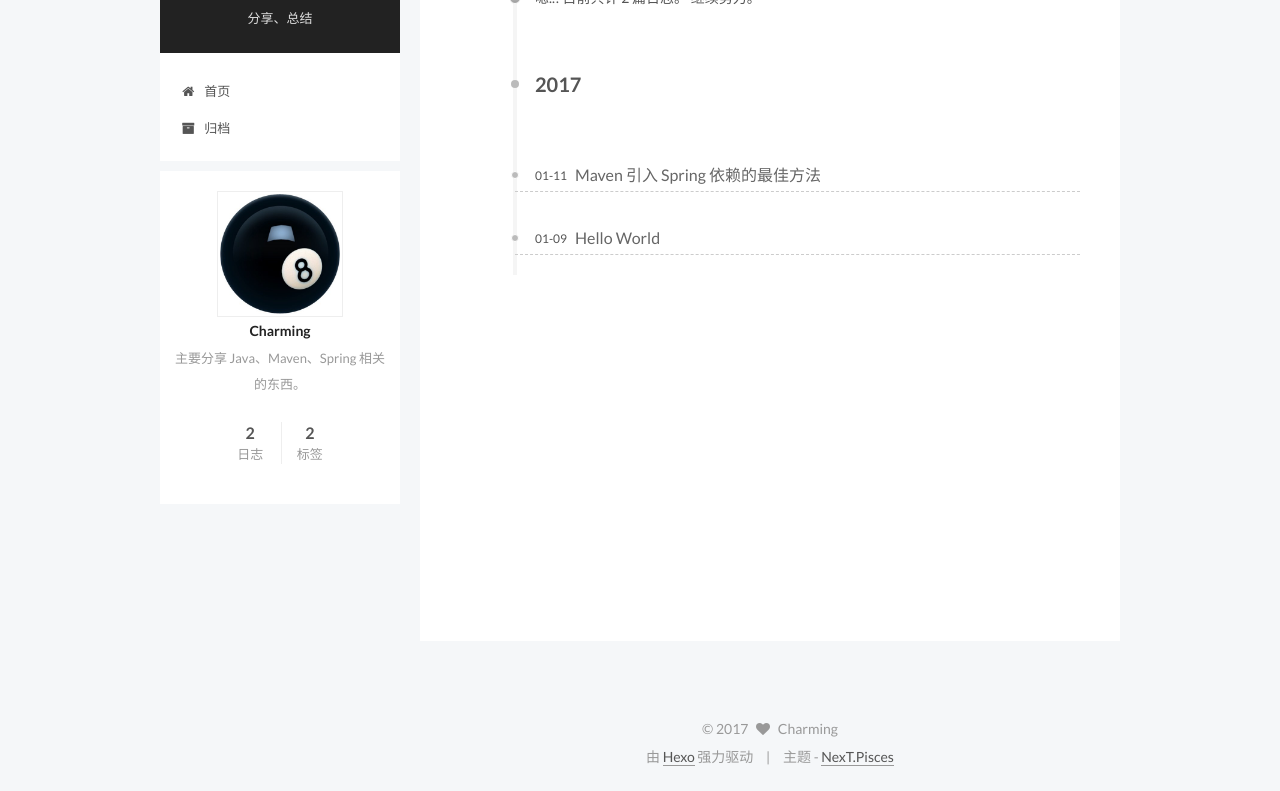
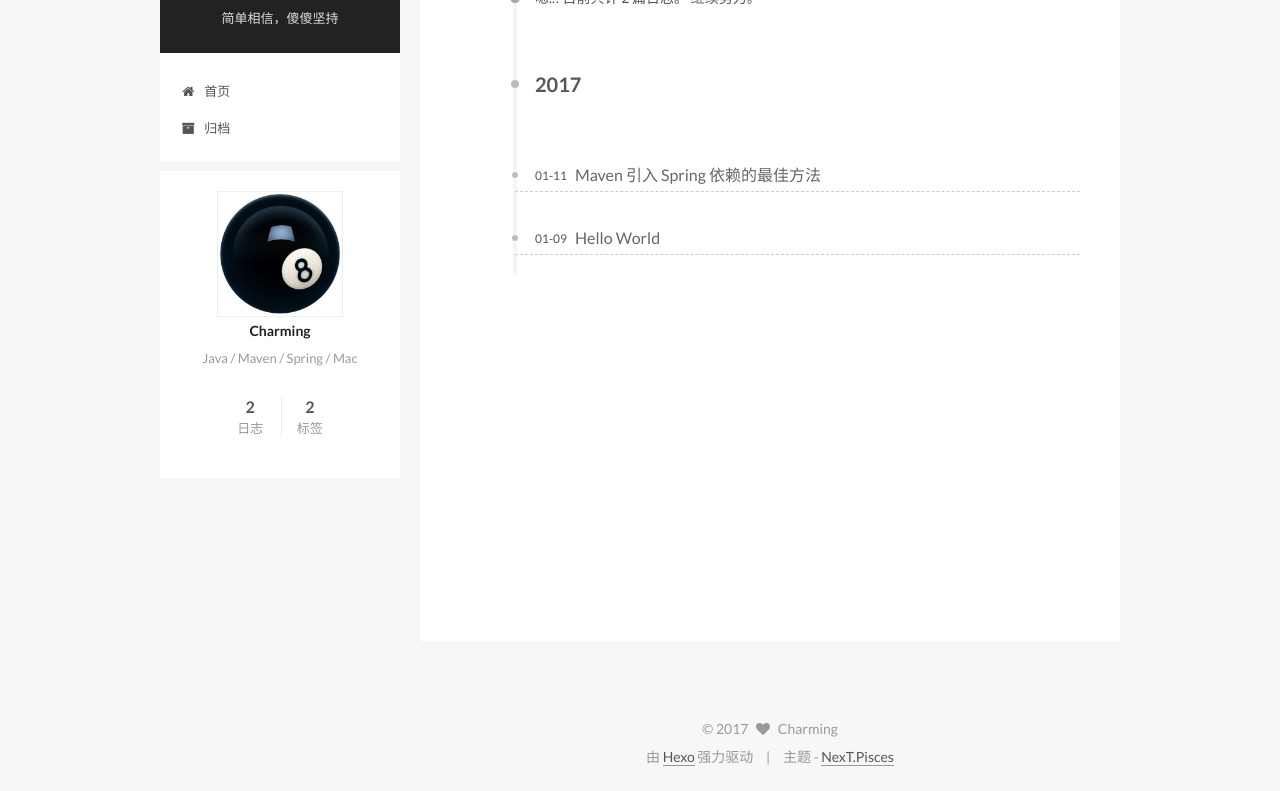
Before and after one commit to CharmingOh/CharmingOh.github.io, a plain HTML site: page archives/2017/01/index.html in a window 1280 px wide. Shown: the part 62-853 px from the top of the page. Drawn offline with Linux system fonts and the light colour scheme; a script that the page names is missing.

Commit message:
Site updated: 2017-01-13 10:44:06

```diff
--- a/archives/2017/01/index.html
+++ b/archives/2017/01/index.html
@@ -84,15 +84,15 @@
 
 
 
-<meta name="description" content="主要分享 Java、Maven、Spring 相关的东西。">
+<meta name="description" content="Java / Maven / Spring / Mac">
 <meta property="og:type" content="website">
 <meta property="og:title" content="Charming 的博客">
 <meta property="og:url" content="http://charmingoh.com/archives/2017/01/index.html">
 <meta property="og:site_name" content="Charming 的博客">
-<meta property="og:description" content="主要分享 Java、Maven、Spring 相关的东西。">
+<meta property="og:description" content="Java / Maven / Spring / Mac">
 <meta name="twitter:card" content="summary">
 <meta name="twitter:title" content="Charming 的博客">
-<meta name="twitter:description" content="主要分享 Java、Maven、Spring 相关的东西。">
+<meta name="twitter:description" content="Java / Maven / Spring / Mac">
 
 
 
@@ -172,7 +172,7 @@
     </a>
   </div>
 
-      <p class="site-subtitle">分享、总结</p>
+      <p class="site-subtitle">简单相信，傻傻坚持</p>
 
 </div>
 
@@ -359,7 +359,7 @@
                src="/images/avatar.jpg"
                alt="Charming" />
           <p class="site-author-name" itemprop="name">Charming</p>
-          <p class="site-description motion-element" itemprop="description">主要分享 Java、Maven、Spring 相关的东西。</p>
+          <p class="site-description motion-element" itemprop="description">Java / Maven / Spring / Mac</p>
         </div>
         <nav class="site-state motion-element">
 
```
Also changed, not shown: 2017/01/09/hello-world/index.html (+2 -2 lines), 2017/01/11/the-best-way-to-add-spring-dependency-with-maven/index.html (+2 -2 lines), archives/2017/index.html (+5 -5 lines), archives/index.html (+5 -5 lines), index.html (+5 -5 lines), tags/Maven/index.html (+5 -5 lines), tags/Spring/index.html (+5 -5 lines), favicon.ico (added).
